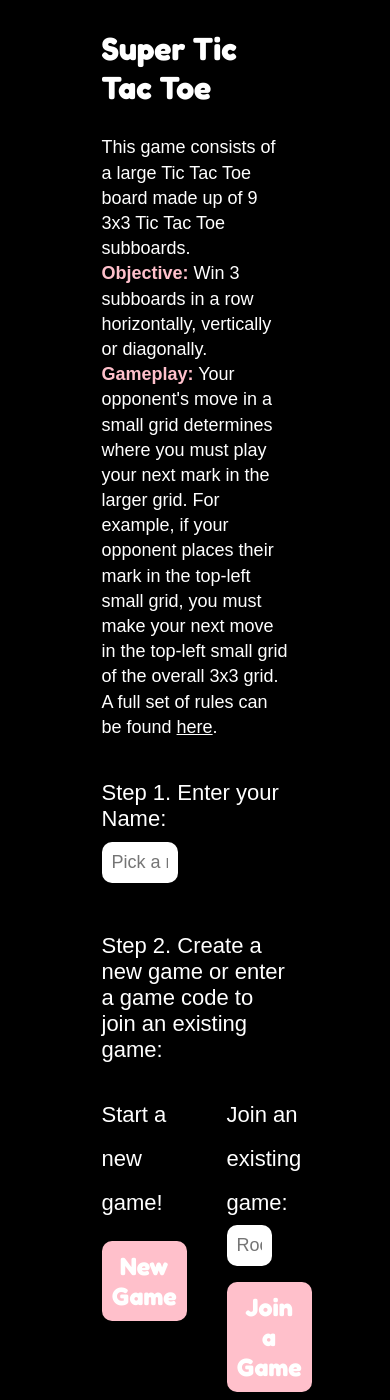
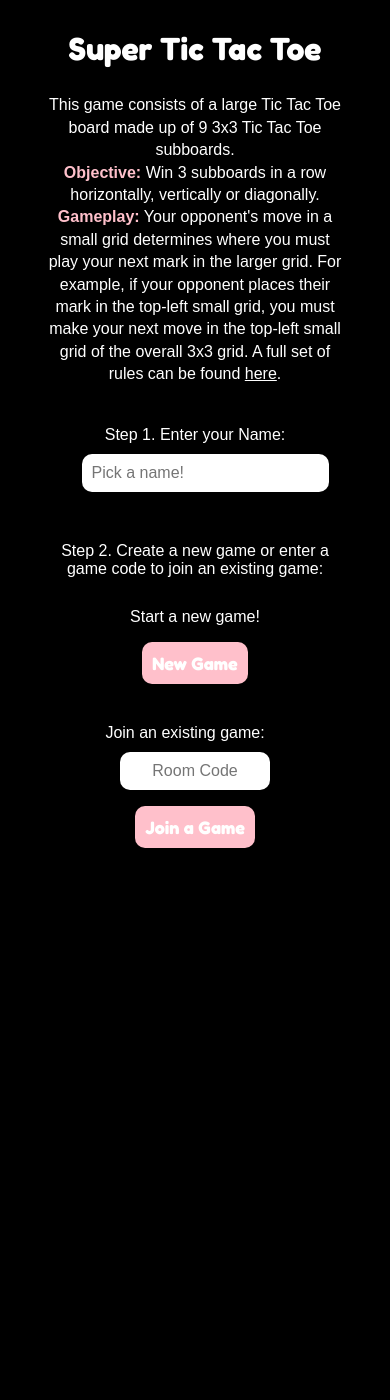
Before and after one commit to asharp02/SuperTicTacToe, a Flask app: page / in a window 390 px wide. After the commit the page ends 848 px from the top, so only its background shows below. Run offline with Flask 3, Linux system fonts and the light colour scheme; some libraries are stand-ins or nearby versions.

Commit message:
make home page responsive

```diff
--- a/flask-game/static/css/style.css
+++ b/flask-game/static/css/style.css
@@ -1,4 +1,9 @@
 @import url('https://fonts.googleapis.com/css2?family=Fredoka:wght@700&family=Outfit:wght@400;700&display=swap');
+
+:root {
+    --main-font-size: 18px;
+}
+
 body {
     background-color: black;
     color: white;
@@ -10,7 +15,7 @@ body {
     justify-content: center;
 }
 
-.button {
+form {
     display: flex;
     flex-direction: column;
     align-items: center;
@@ -22,17 +27,14 @@ body {
 .actions {
     display: flex;
     gap: 40px;
-    justify-content: space-between;
-
-}
-
-.actions label {
-    line-height: 2;
+    justify-content: center;
+    width: 100%;
+    align-items: center;
 }
 
 button {
     cursor: grab;
-    font-size: 25px;
+    font-size: 22px;
     margin-top: 16px;
     font-family: 'Fredoka', sans-serif;
     border: 0;
@@ -44,10 +46,7 @@ button {
 
 .join input {
     text-align: center;
-}
-
-.join {
-    width: 50%;
+    width: 57%
 }
 
 .message-box {
@@ -73,8 +72,24 @@ input {
     padding: 10px;
     border: 0;
     border-radius: 10px;
-    width: 30%;
-    font-size: 18px;
+    font-size: var(--main-font-size);
+}
+
+.join {
+    display: flex;
+    flex-direction: column;
+    text-align: center;
+    align-items: center;
+}
+
+.join label {
+    margin-right: 20px;
+}
+
+.new-game-container {
+    min-width: 30%;
+    text-align: center;
+    margin-block: auto;
 }
 
 .h2 {
@@ -104,9 +119,14 @@ input {
     flex-direction: column;
     gap: 20px;
     width: 100%;
-    font-size: 22px;
+    font-size: var(--main-font-size);
     height: 100%;
     justify-content: space-around;
+    align-items: center;
+}
+
+.form-container label {
+    text-align: center;
 }
 
 .name-input {
@@ -117,8 +137,9 @@ input {
 
 .rules {
     margin-bottom: 30px;
-    font-size: 18px;
+    font-size: var(--main-font-size);
     line-height: 1.4;
+    text-align: center;
 }
 
 h1 {
@@ -139,3 +160,23 @@ a {
     text-decoration: underline;
     color: white;
 }
+
+@media only screen and (max-width: 768px) {
+    .actions {
+        flex-direction: column;
+    }
+
+    .name-input input {
+        min-width: 100%;
+    }
+    form {
+        width:80%
+    }
+
+    :root {
+        --main-font-size: 16px;
+    }
+    button {
+        font-size: 18px;
+    }
+}
```
